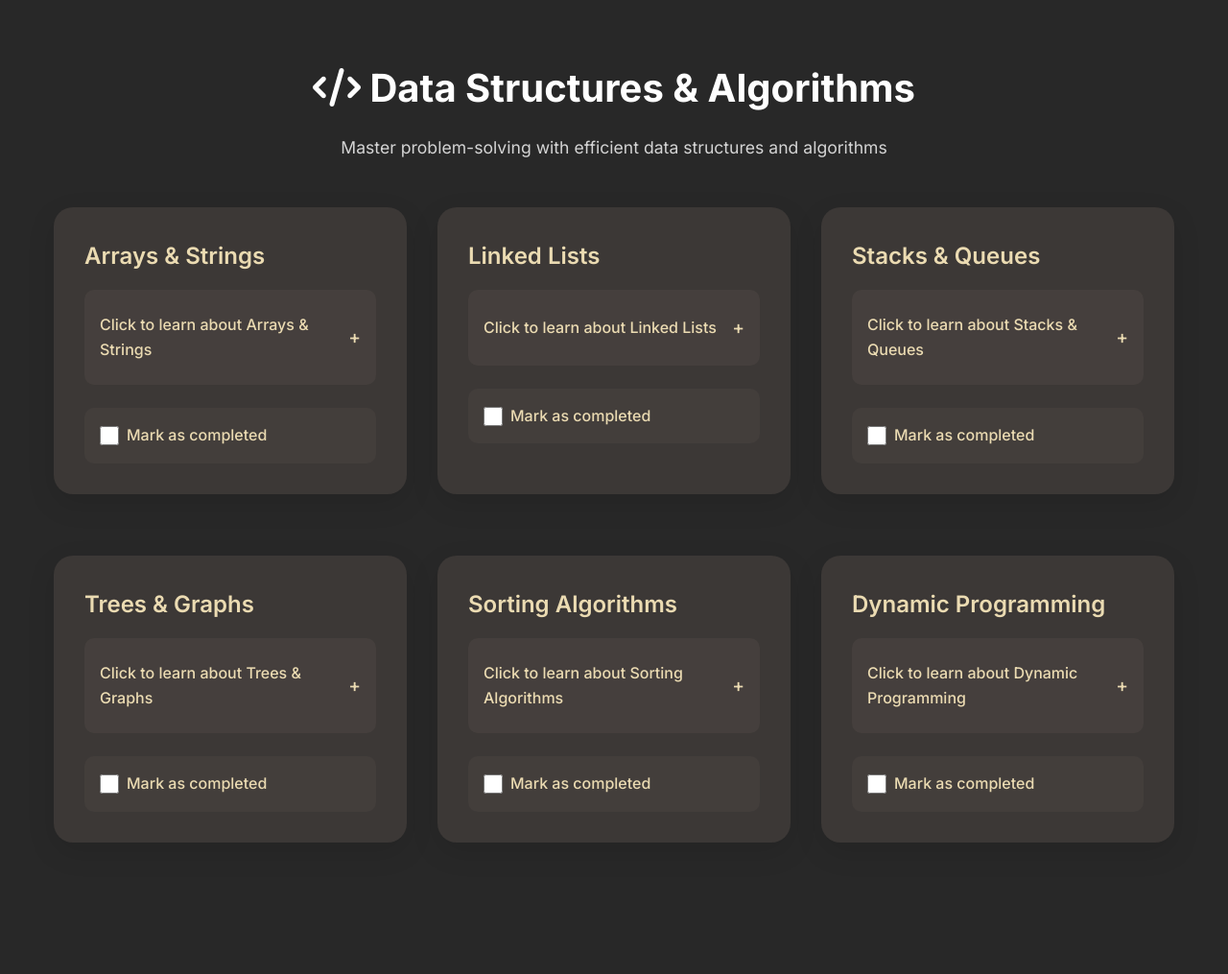
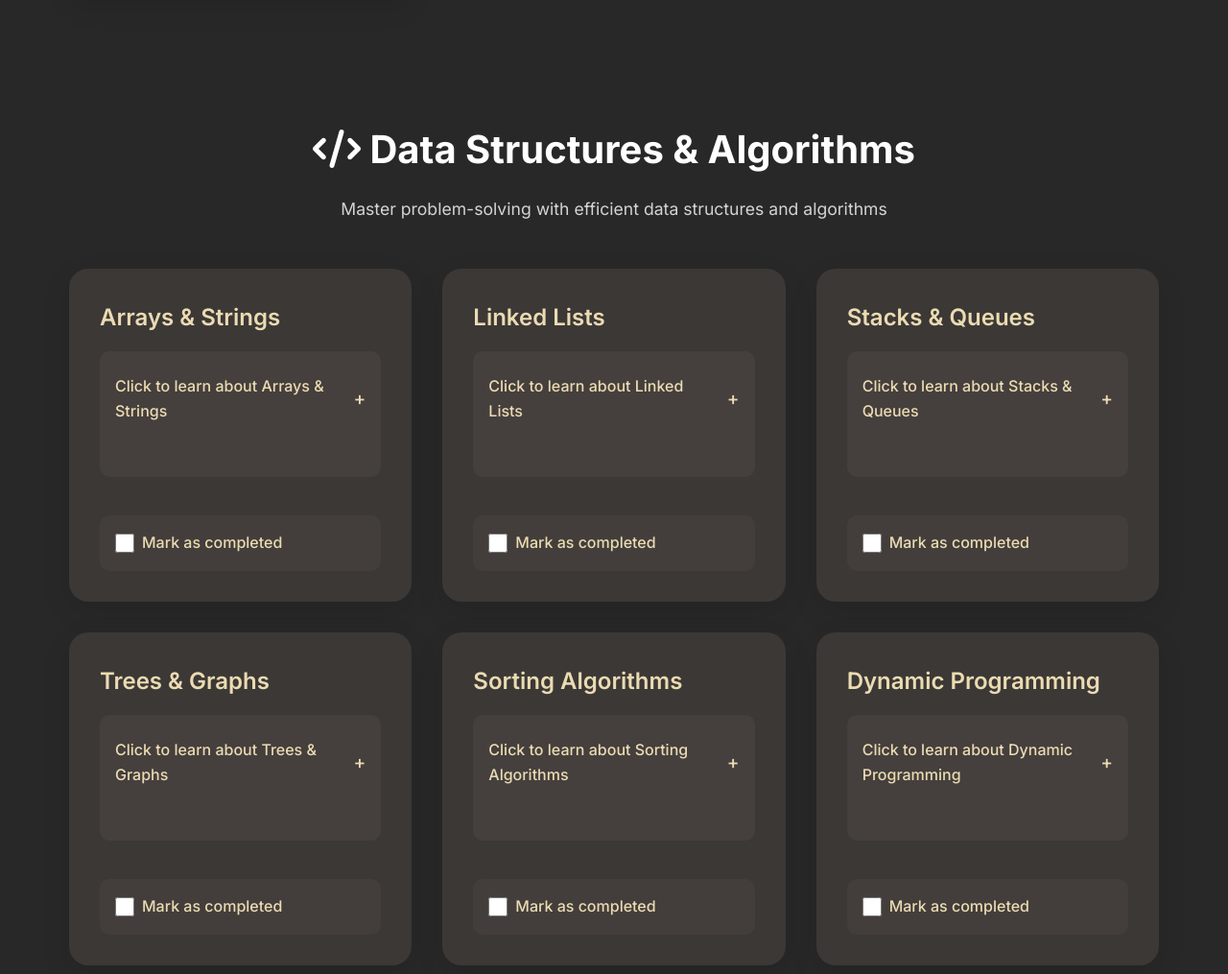
Before and after one commit to Water-Plane/WaterPlane-Academy.github.io, a plain HTML site: page index.html in a window 1280 px wide. Shown: the part 3246-4261 px from the top of the page at 96% size. Drawn offline with Linux system fonts and the light colour scheme.

Commit message:
feat(UI): Enhance responsiveness and UI/UX for all components

```diff
--- a/styles.css
+++ b/styles.css
@@ -180,12 +180,15 @@ background: linear-gradient(45deg, #ebdbb2, #fabd2f);
 
 /* Topic Cards */
 .topic-card {
-background: #3c3836;
+    background: #3c3836;
     border-radius: 20px;
-    padding: 2rem;
+    padding: clamp(1.25rem, 3vw, 2rem);
     margin-bottom: 2rem;
     box-shadow: 0 10px 30px rgba(0, 0, 0, 0.1);
     transition: transform 0.3s ease;
+    display: flex;
+    flex-direction: column;
+    height: 100%;
 }
 
 .topic-card:hover {
@@ -193,7 +196,7 @@ background: #3c3836;
 }
 
 .topic-card h3 {
-    font-size: 1.5rem;
+    font-size: clamp(1.2rem, 2vw, 1.5rem);
     font-weight: 600;
     margin-bottom: 1rem;
 color: #ebdbb2;
@@ -211,6 +214,7 @@ color: #ebdbb2;
     padding: 1rem;
     background: rgba(146, 131, 116, 0.1);
     border-radius: 10px;
+    flex-grow: 1;
 }
 
 .explanation p {
@@ -252,11 +256,12 @@ color: #ebdbb2;
 }
 
 .collapsible-content.active .content-details {
-    max-height: 450px; /* Adjusted height */
+    max-height: 450px;
     padding: 1rem 0.5rem 0.5rem 0;
-    overflow-y: auto; /* Add scrolling when content exceeds max-height */
-    scrollbar-width: thin; /* For Firefox */
-    scrollbar-color: rgba(184, 187, 38, 0.3) rgba(60, 56, 54, 0.5); /* For Firefox */
+    overflow-y: auto;
+    scrollbar-width: thin;
+    scrollbar-color: rgba(184, 187, 38, 0.3) rgba(60, 56, 54, 0.5);
+    flex-grow: 1;
 }
 
 .learn-more {
@@ -290,12 +295,12 @@ color: #ebdbb2;
     display: inline-flex;
     align-items: center;
     gap: 0.4rem;
-    padding: 0.5rem 1rem;
+    padding: 0.6rem 1.2rem;
     background: rgba(184, 187, 38, 0.15);
     color: #ebdbb2;
     text-decoration: none;
-    border-radius: 20px;
-    font-size: 0.9rem;
+    border-radius: 25px;
+    font-size: clamp(0.8rem, 1.5vw, 0.9rem);
     font-weight: 500;
     transition: all 0.2s ease;
     border: 1px solid rgba(184, 187, 38, 0.2);
@@ -554,7 +559,7 @@ color: #83a598;
 /* Responsive Design */
 /* Global responsiveness improvements */
 .content-section {
-    padding: 4rem 1rem;
+    padding: clamp(2rem, 5vw, 4rem) clamp(1rem, 3vw, 2rem);
 }
 
 /* Tablet Styles */
```
